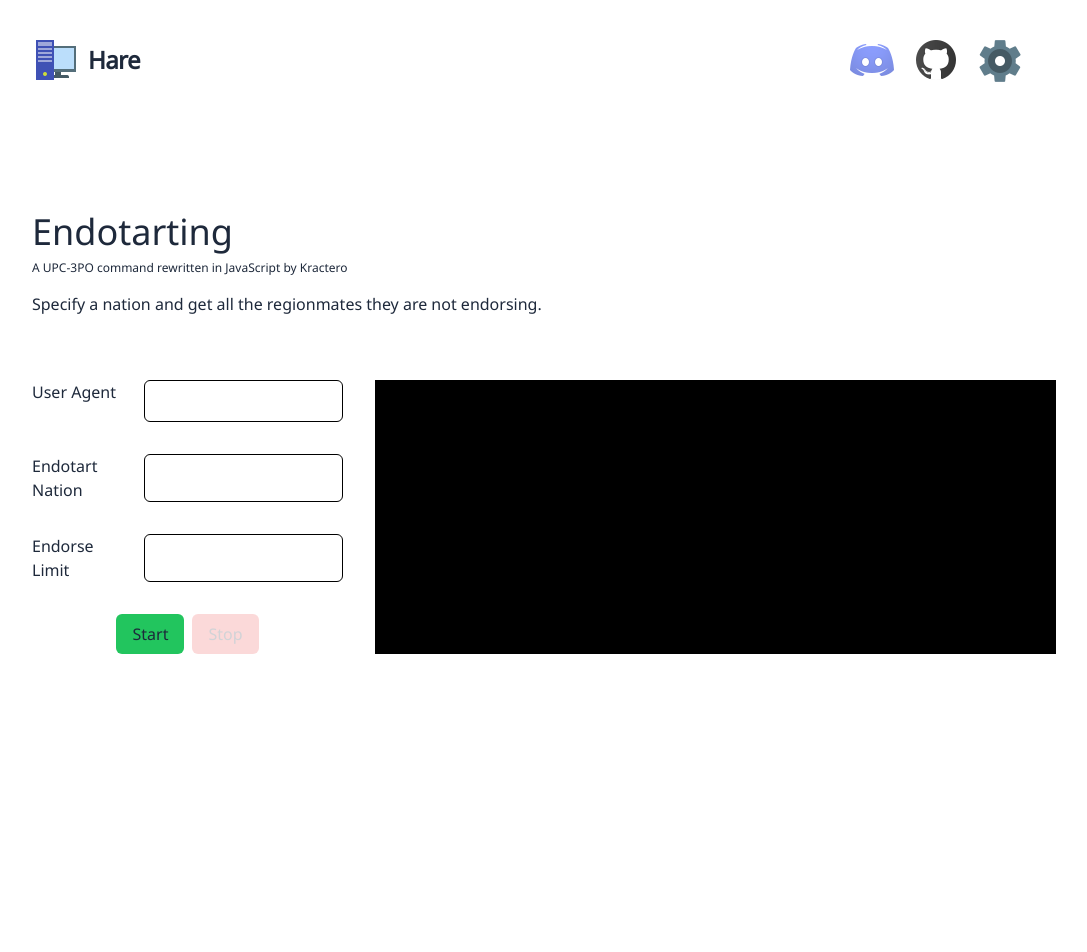
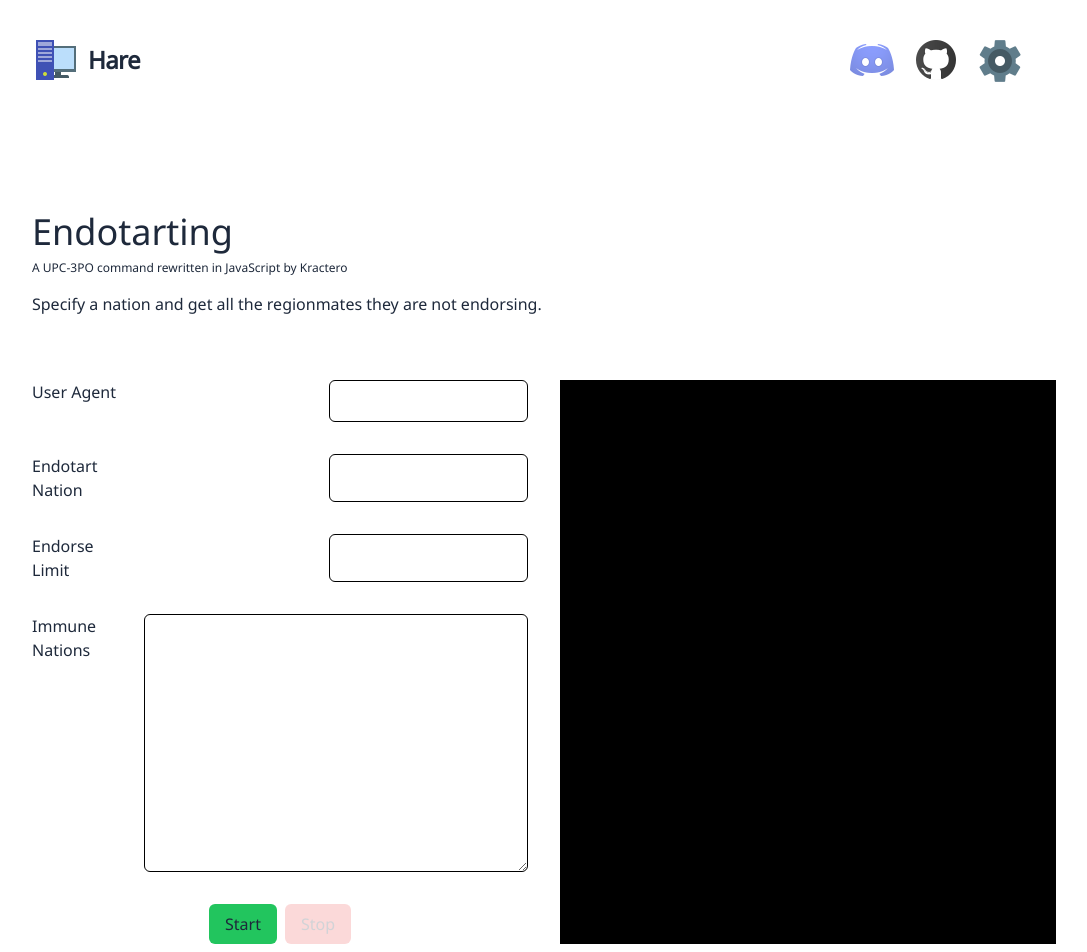
Before and after one commit to Kractero/hare, a SvelteKit app: page /tools/endotart in a window 1280 px wide. Shown: the top 952 px of the page, without its empty margins (112-1199 px from the left). Before the commit the page ends 864 px from the top, so only its background shows below. Built offline with nearby package versions, Linux system fonts and the light colour scheme.

Commit message:
endotart: pull from query param, immune nations

```diff
--- /dev/null
+++ b/src/lib/component/Textarea.svelte
@@ -0,0 +1,17 @@
+<script lang="ts">
+    export let text: string;
+    export let bindValue: string | number | undefined;
+    export let forValue: string;
+    export let required: boolean = false;;
+</script>
+
+<div class="flex gap-4 justify-between max-w-lg">
+	<label class="w-24" for={forValue}>{text}</label>
+	<textarea
+		required={required}
+		id={forValue}
+		rows="10"
+		bind:value={bindValue}
+		class="text-right text-black p-2 w-96 rounded-md border border-black dark:border-none"
+	/>
+</div>
--- a/src/routes/tools/endotart/+page.svelte
+++ b/src/routes/tools/endotart/+page.svelte
@@ -1,4 +1,5 @@
 <script lang="ts">
+	import { page } from '$app/stores';
 	import { onDestroy, onMount } from 'svelte';
 	import { parseXML, sleep } from '$lib/globals';
 	import Head from '$lib/component/Head.svelte';
@@ -6,48 +7,65 @@
 	import Terminal from '$lib/component/Terminal.svelte';
 	import Buttons from '$lib/component/Buttons.svelte';
 	import Input from '$lib/component/Input.svelte';
+	import Textarea from '$lib/component/Textarea.svelte';
+	import type { Nation, Region } from '$lib/types';
 	const abortController = new AbortController();
 	let progress = "";
 	let main = "";
 	let endotartnation = '';
 	let stopped = false;
 	let stoppable = false;
-	let limit: number | undefined = undefined;
-	onMount(() => ({main, endotartnation, limit} = loadLocalStorage(["stationMain", "stationEndotartNation", "stationEndotartLimit"])));
+	let immune = $page.url.searchParams.get('immune')?.replaceAll(',', '\n') || "";
+	let limit: number | undefined = Number($page.url.searchParams.get('limit')) || undefined;
+	onMount(() => {
+		if (limit) {
+			({ main, endotartnation } = loadLocalStorage(["stationMain", "stationEndotartNation"]))
+		} else {
+			({ main, endotartnation, limit } = loadLocalStorage(["stationMain", "stationEndotartNation", "stationEndotartLimit"]))
+		}
+		if (!immune) {
+			({ immune } = loadLocalStorage(["stationImmune"]));
+		}
+	});
 	onDestroy(() => abortController.abort() );
-	async function findWA(endotartation: string) {
+	async function findWA() {
 		progress = "";
 		stoppable = true;
 		stopped = false;
-        const regionalXML = await parseXML(`https://www.nationstates.net/cgi-bin/api.cgi?nation=${endotartnation}&q=endorsements+region+wa`, main)
+		const whiteList = immune ? immune.split('\n').map(nation => nation.toLowerCase().replace(' ', '_')) : [];
+        const regionalXML: Nation = await parseXML(`https://www.nationstates.net/cgi-bin/api.cgi?nation=${endotartnation}&q=endorsements+region+wa`, main)
         if (regionalXML.NATION.UNSTATUS === "Non-member") {
             progress += `<p class="text-red-400">${endotartnation} is not in the WA.</p>`
 			return;
         }
         await sleep(700)
         progress += `<p>Searching for the nations in ${regionalXML.NATION.REGION} not being endorsed by ${endotartnation}</p>`
-        const wamems = await parseXML(`https://www.nationstates.net/cgi-bin/api.cgi?region=${regionalXML.NATION.REGION}&q=wanations`, main)
+        const wamems: Region = await parseXML(`https://www.nationstates.net/cgi-bin/api.cgi?region=${regionalXML.NATION.REGION}&q=wanations`, main)
         const regionalWA = wamems.REGION.UNNATIONS.split(',')
         for (let i = 0; i < regionalWA.length; i++) {
 			if (abortController.signal.aborted || stopped) {
 				break;
 			}
             await sleep(700);
-            const xml = await parseXML(`https://www.nationstates.net/cgi-bin/api.cgi?nation=${regionalWA[i]}&q=endorsements+name`, main)
+            const xml: Nation = await parseXML(`https://www.nationstates.net/cgi-bin/api.cgi?nation=${regionalWA[i]}&q=endorsements+name`, main)
             const endorsers = String(xml.NATION.ENDORSEMENTS).includes(',') ? xml.NATION.ENDORSEMENTS.split(',') : [xml.NATION.ENDORSEMENTS];
-			if (limit) {
-				if (endorsers.length < limit && !endorsers.includes(endotartnation.toLowerCase().replaceAll(' ', '_')) && regionalWA[i] !== endotartnation.toLowerCase().replaceAll(' ', '_')) {
-					progress += `<p class="text-green-400">${i}/${regionalWA.length} <a class="underline" href="https://nationstates.net/nation=${regionalWA[i]}"}>${regionalWA[i]}</a> is not being endorsed by ${endotartnation}.</p>`
+			if (regionalWA[i] === endotartnation.toLowerCase().replaceAll(' ', '_')) {
+				progress += `<p class="text-yellow-400 font-extralight">${i+1}/${regionalWA.length} <a class="underline" href="https://nationstates.net/nation=${regionalWA[i]}"}>${regionalWA[i]}</a> is the endotart nation.</p>`
+			} else if (limit) {
+				if (whiteList.includes(regionalWA[i])) {
+					progress += `<p class="text-yellow-400 font-extralight">${i+1}/${regionalWA.length} <a class="underline" href="https://nationstates.net/nation=${regionalWA[i]}"}>${regionalWA[i]}</a> is in your immune nations.</p>`
+				} else if (endorsers.length < limit && !endorsers.includes(endotartnation.toLowerCase().replaceAll(' ', '_')) && regionalWA[i] !== endotartnation.toLowerCase().replaceAll(' ', '_')) {
+					progress += `<p class="text-green-400">${i+1}/${regionalWA.length} <a class="underline" href="https://nationstates.net/nation=${regionalWA[i]}"}>${regionalWA[i]}</a> is not being endorsed by ${endotartnation}.</p>`
 				} else if (endorsers.length > limit) {
-					progress += `<p class="text-red-400 font-extralight">${i}/${regionalWA.length} <a class="underline" href="https://nationstates.net/nation=${regionalWA[i]}"}>${regionalWA[i]}</a> has more than ${limit} endorsements.</p>`
+					progress += `<p class="text-red-400 font-extralight">${i+1}/${regionalWA.length} <a class="underline" href="https://nationstates.net/nation=${regionalWA[i]}"}>${regionalWA[i]}</a> has more than ${limit} endorsements.</p>`
 				} else {
-					progress += `<p class="text-red-400 font-extralight">${i}/${regionalWA.length} <a class="underline" href="https://nationstates.net/nation=${regionalWA[i]}"}>${regionalWA[i]}</a> is already endorsed by ${endotartnation}.</p>`
+					progress += `<p class="text-red-400 font-extralight">${i+1}/${regionalWA.length} <a class="underline" href="https://nationstates.net/nation=${regionalWA[i]}"}>${regionalWA[i]}</a> is already endorsed by ${endotartnation}.</p>`
 				}
 			} else {
 				if (!endorsers.includes(endotartnation.toLowerCase().replaceAll(' ', '_')) && regionalWA[i] !== endotartnation.toLowerCase().replaceAll(' ', '_')) {
-					progress += `<p class="text-green-400">${i}/${regionalWA.length} <a class="underline" href="https://nationstates.net/nation=${regionalWA[i]}"}>${regionalWA[i]}</a> is not being endorsed by ${endotartnation}.</p>`
+					progress += `<p class="text-green-400">${i+1}/${regionalWA.length} <a class="underline" href="https://nationstates.net/nation=${regionalWA[i]}"}>${regionalWA[i]}</a> is not being endorsed by ${endotartnation}.</p>`
 				} else {
-					progress += `<p class="text-red-400 font-extralight">${i}/${regionalWA.length} <a class="underline" href="https://nationstates.net/nation=${regionalWA[i]}"}>${regionalWA[i]}</a> is already endorsed by ${endotartnation}.</p>`
+					progress += `<p class="text-red-400 font-extralight">${i+1}/${regionalWA.length} <a class="underline" href="https://nationstates.net/nation=${regionalWA[i]}"}>${regionalWA[i]}</a> is already endorsed by ${endotartnation}.</p>`
 				}
 			}
             await sleep(700);
@@ -65,10 +83,11 @@
 <p class="mb-16">Specify a nation and get all the regionmates they are not endorsing.</p>
 
 <div class="lg:w-[1024px] lg:max-w-5xl flex flex-col lg:flex-row gap-8 break-normal">
-	<form on:submit|preventDefault={() => findWA(endotartnation)} class="flex flex-col gap-8">
+	<form on:submit|preventDefault={findWA} class="flex flex-col gap-8">
 		<Input text="User Agent" bind:bindValue={main} forValue="main" required={true} />
 		<Input text="Endotart Nation" bind:bindValue={endotartnation} forValue="endotartnation" required={true} />
 		<Input text="Endorse Limit" bind:bindValue={limit} forValue="limit" required={false} />
+		<Textarea text="Immune Nations" bind:bindValue={immune} forValue="immune" />
 		<Buttons>
 			<button
 				type="button"
```
Also changed, not shown: src/lib/types.ts (+97 -48 lines).
